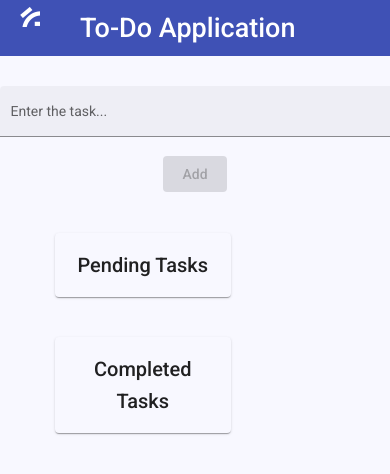
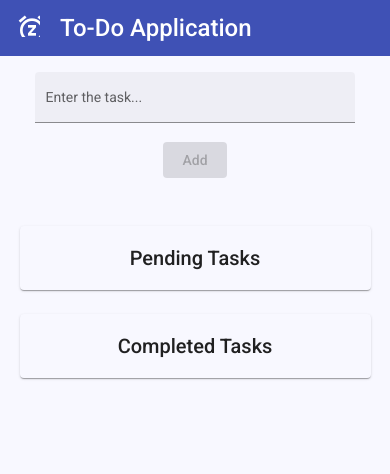
Before and after one commit to NagarjunK98/To-Do-Application, an Angular app: page / in a window 390 px wide. Shown: the top 474 px of the page. Built offline with nearby package versions, Linux system fonts and the light colour scheme.

Commit message:
followed responsive web design patterns

```diff
--- a/src/app/app.component.css
+++ b/src/app/app.component.css
@@ -1,5 +1,6 @@
-body {
+.main {
   background-color: ghostwhite;
   width: 100%;
+  height: 100%;
   overflow-x: hidden;
 }
--- a/src/app/app.component.html
+++ b/src/app/app.component.html
@@ -1,4 +1,4 @@
-<body>
+<div class="main">
   <app-toolbar></app-toolbar>
   <app-add-task></app-add-task>
-</body>
+</div>
--- a/src/app/components/add-task/add-task.component.css
+++ b/src/app/components/add-task/add-task.component.css
@@ -1,4 +1,16 @@
-.task {
-    text-align: center;
-    margin-top: 30px;
+.add-task {
+  display: flex;
+  flex-direction: column;
+  align-items: center;
+  margin-top: 1rem;
 }
+
+.form-field {
+  width: 800px;
+}
+
+@media screen and (max-width: 400px) {
+  .form-field {
+    width: 320px;
+  }
+}
--- a/src/app/components/add-task/add-task.component.html
+++ b/src/app/components/add-task/add-task.component.html
@@ -1,12 +1,12 @@
-<div class="task">
-  <div>
-    <mat-form-field [style.width.px]="500" appearance="fill">
+<div class="add-task">
+  <div class="task">
+    <mat-form-field class="form-field" appearance="fill">
       <mat-label>Enter the task...</mat-label>
       <input matInput class="input-field" #input />
       <mat-error></mat-error>
     </mat-form-field>
   </div>
-  <div>
+  <div class="task">
     <button
       mat-raised-button
       color="primary"
--- a/src/app/components/task-list/task-list.component.css
+++ b/src/app/components/task-list/task-list.component.css
@@ -1,26 +1,28 @@
-div.main {
-  width: 100%;
-  margin-top: 1px;
-  margin-left: 15px;
-  padding: 20px;
+.main {
+  display: flex;
+  flex-direction: row;
+  justify-content: space-around;
+  padding-top: 1.5rem;
 }
+
 .list {
-  width: 45%;
-  float: left;
-  padding: 20px;
+  width: 48%;
 }
-div .card {
+
+.heading {
+  text-align: center;
+}
+
+.card {
   background-color: ghostwhite;
   overflow: auto;
   word-wrap: break-word;
-}
-div .heading {
-  text-align: center;
 }
 
 .content {
   position: relative;
 }
+
 .done-button {
   position: absolute;
   right: -10px;
@@ -31,3 +33,14 @@ div .heading {
   right: 29px;
   bottom: 3px;
 }
+
+@media screen and (max-width: 400px) {
+  .main {
+    flex-direction: column;
+    align-items: center;
+  }
+  .list {
+    width: 90%;
+    margin-top: 1.5rem;
+  }
+}
--- a/src/app/components/toolbar/toolbar.component.css
+++ b/src/app/components/toolbar/toolbar.component.css
@@ -6,3 +6,14 @@
   padding-left: 40px;
   font-size: 27px;
 }
+
+@media screen and (max-width: 400px) {
+  .toolbar-icon {
+    font-size: 32px;
+    margin-top: 20px;
+  }
+  .toolbar-name {
+    padding-left: 20px;
+    font-size: 24px;
+  }
+}
--- a/src/app/components/toolbar/toolbar.component.html
+++ b/src/app/components/toolbar/toolbar.component.html
@@ -1,7 +1,4 @@
-<p>
-  <mat-toolbar color = "primary">
-    <mat-icon class = "toolbar-icon">snooze</mat-icon>
-    <span class = "toolbar-name">To-Do Application</span>
-  </mat-toolbar>
-
-</p>
+<mat-toolbar color="primary" class="toolbar">
+  <mat-icon class="toolbar-icon">snooze</mat-icon>
+  <span class="toolbar-name">To-Do Application</span>
+</mat-toolbar>
```
